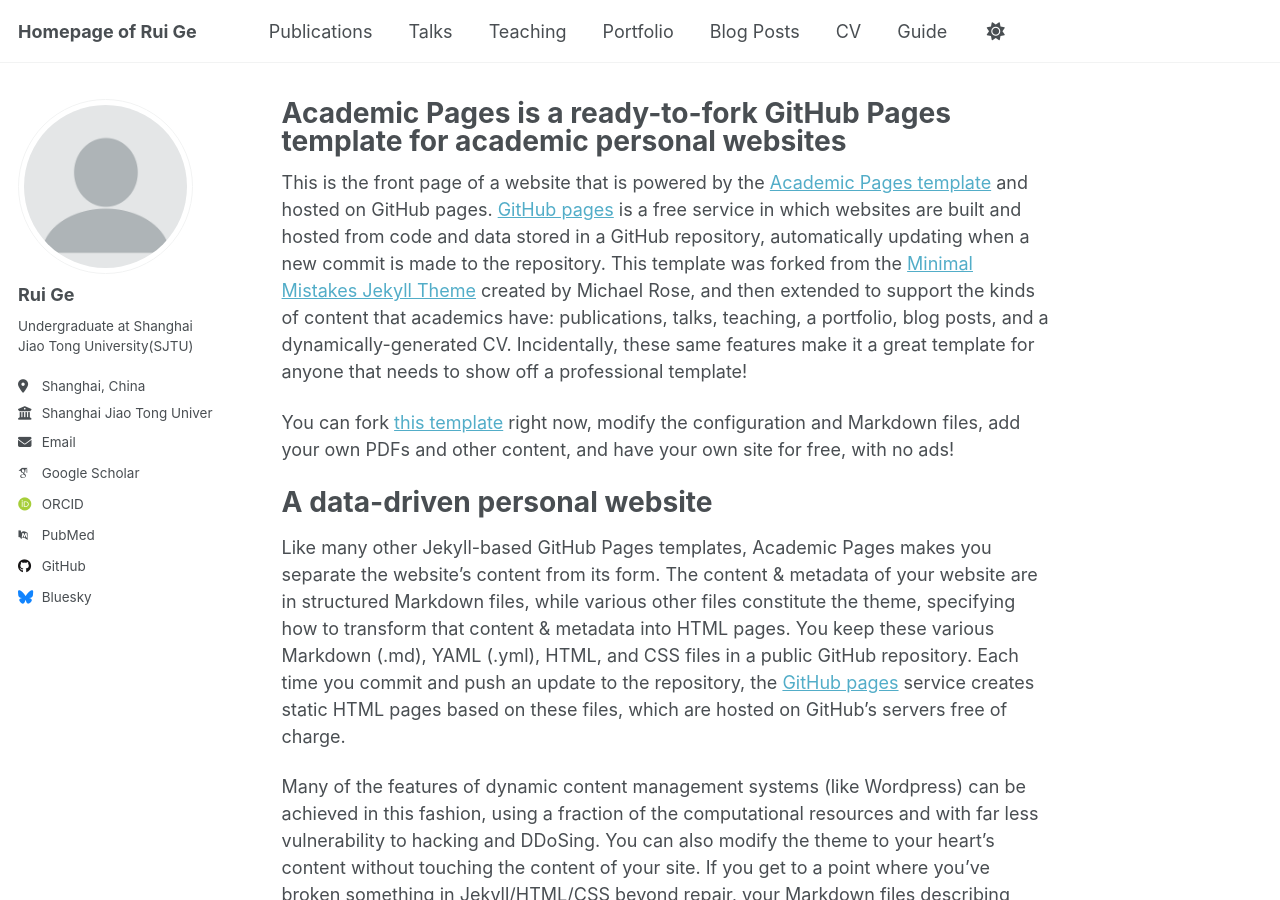
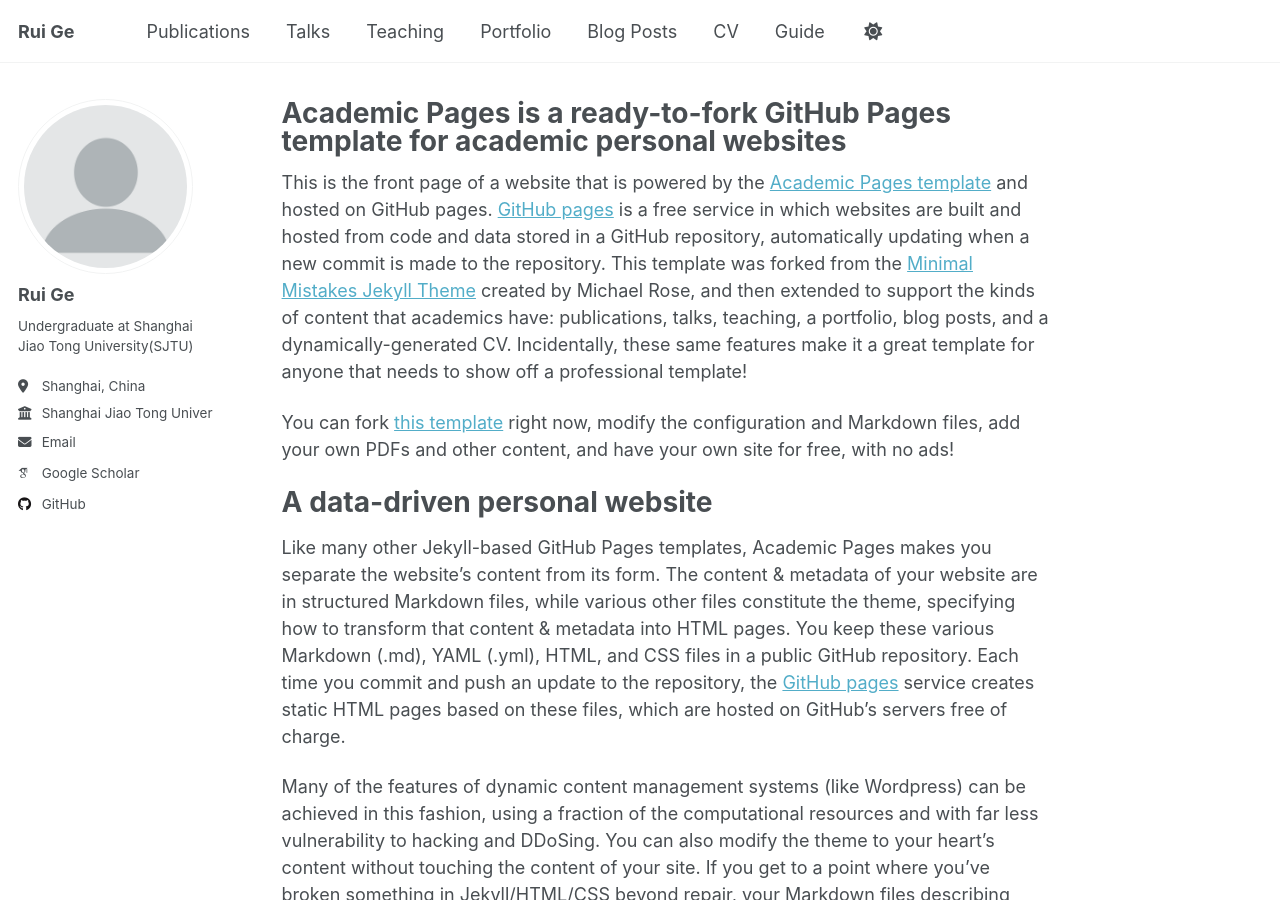
Before and after one commit to motigrez/motigrez.github.io, a Jekyll site: the page built from _pages/about.md, in a window 1280 px wide and 900 px high. Built offline with Jekyll 4.4.1, drawn with Linux system fonts in a browser that asks for light colours; some web fonts are replaced; a script that is not in the unit is left out; part of the change alters nothing that is shown.

Commit message:
Update _config.yml

```diff
--- a/_config.yml
+++ b/_config.yml
@@ -9,7 +9,7 @@
 # Basic Site Settings
 locale                   : "Shanghai, China"
 site_theme               : "default"
-title                    : "Homepage of Rui Ge"
+title                    : "Rui Ge"
 title_separator          : "-"
 name                     : &name "Rui Ge"
 description              : &description "personal description"
@@ -36,9 +36,9 @@ author:
   arxiv            : # URL - Update with the correct link to your profile
   googlescholar    : "https://scholar.google.com/citations?user=39xrKBgAAAAJ&hl"
   impactstory      : # URL
-  orcid            : "http://orcid.org/yourorcidurl"
+  orcid            :
   semantic         : # URL
-  pubmed           : "https://www.ncbi.nlm.nih.gov/pubmed/?term=john+snow"
+  pubmed           :
   researchgate     : # URL
   scopus           : # URL
 
@@ -46,13 +46,13 @@ author:
   bitbucket        : # Username - Update with your username on the site
   codepen          : # Username
   dribbble         : # Username
-  github           : "academicpages"
+  github           : "https://github.com/motigrez"
   kaggle           : # Username
   stackoverflow    : # User number or user number and name (i.e., use "1" or "1/jeff-atwood")
 
   # Social media
   artstation       : # Username
-  bluesky          : "bsky.app" # Replace this with you Bluesky username
+  bluesky          :  # Replace this with you Bluesky username
   facebook         : # Username
   flickr           : # Username
   foursquare       : # Username
```
